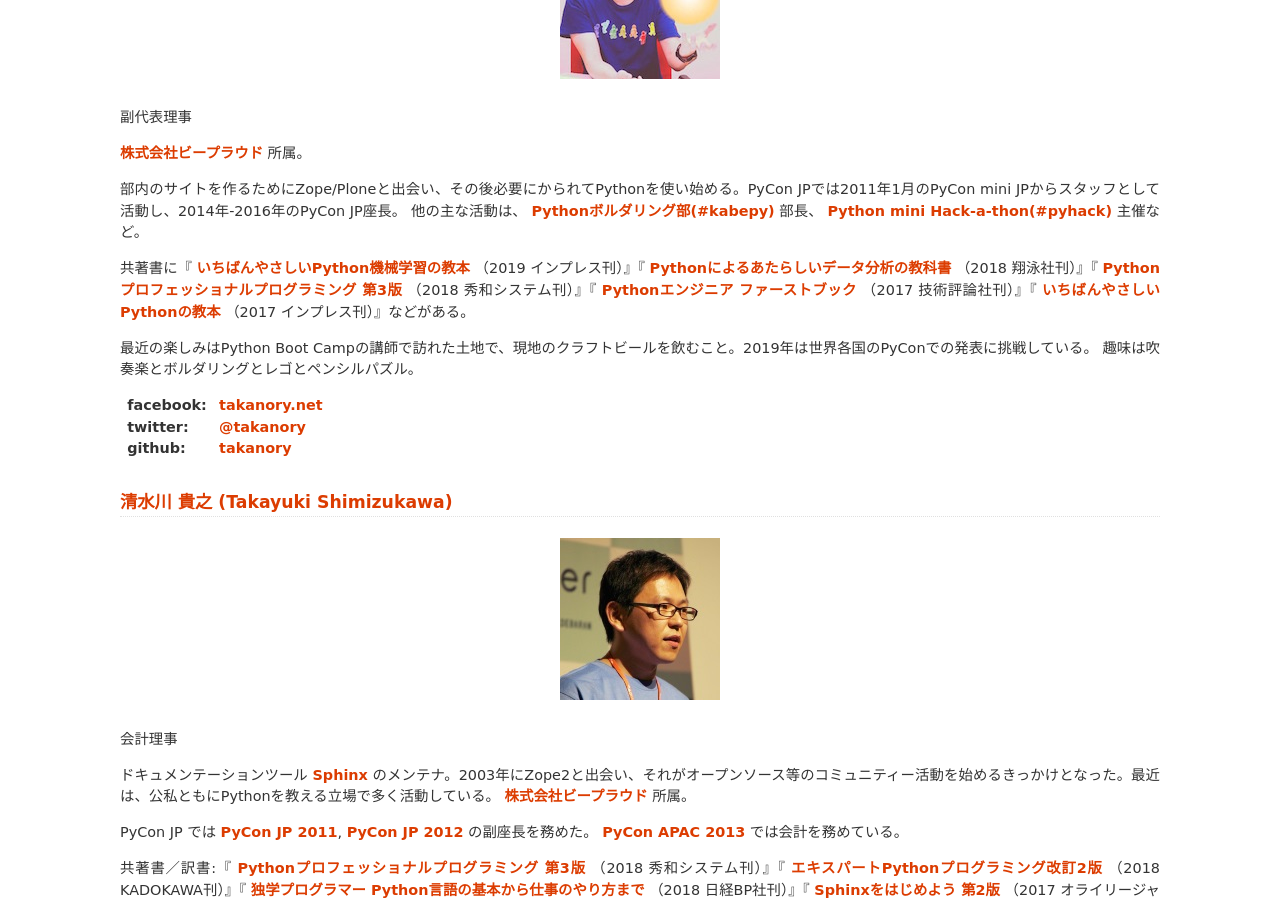
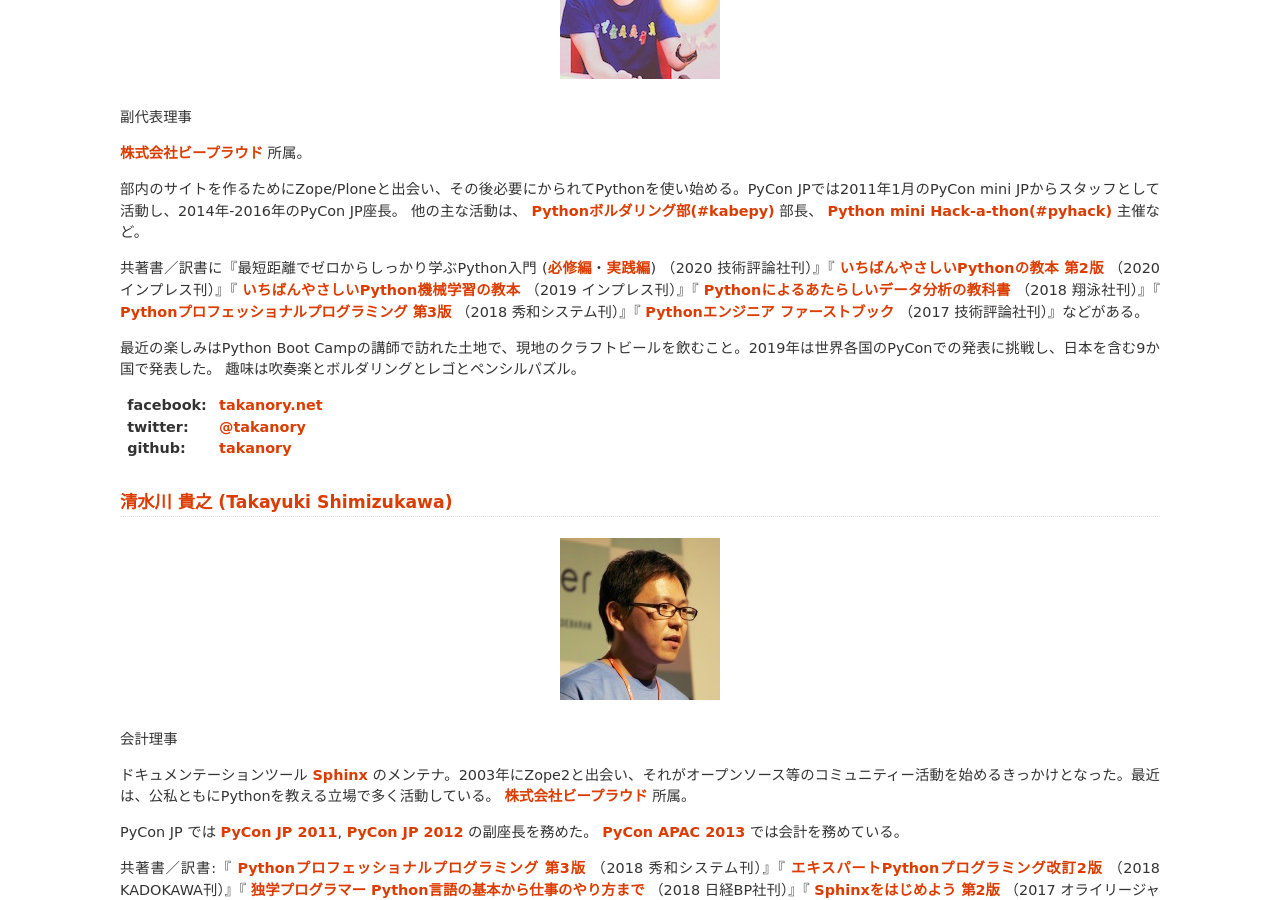
Before and after one commit to pyconjp/www.pycon.jp, a Sphinx documentation site: the page built from source/committee/board.rst, in a window 1280 px wide and 900 px high, scrolled down 1003 px. Built offline with Sphinx 7.4.7, drawn with Linux system fonts in a browser that asks for light colours.

Commit message:
update takanory's profile

```diff
--- a/source/committee/board.rst
+++ b/source/committee/board.rst
@@ -36,9 +36,9 @@ Python Web関係の業務を中心にコンサルティングや構築を手が
 他の主な活動は、 `Pythonボルダリング部(#kabepy) <http://kabepy.connpass.com/>`_ 部長、 `Python mini Hack-a-thon(#pyhack) <http://pyhack.connpass.com/>`_ 主催など。
 
 
-共著書に『 `いちばんやさしいPython機械学習の教本 <https://book.impress.co.jp/books/1118101072>`_ （2019 インプレス刊）』『 `Pythonによるあたらしいデータ分析の教科書 <https://www.shoeisha.co.jp/book/detail/9784798158341>`_ （2018 翔泳社刊）』『 `Pythonプロフェッショナルプログラミング 第3版 <https://www.shuwasystem.co.jp/products/7980html/5382.html>`__ （2018 秀和システム刊）』『 `Pythonエンジニア ファーストブック <https://gihyo.jp/book/2017/978-4-7741-9222-2>`_ （2017 技術評論社刊）』『 `いちばんやさしいPythonの教本 <https://book.impress.co.jp/books/1116101151>`_ （2017 インプレス刊）』などがある。
+共著書／訳書に『最短距離でゼロからしっかり学ぶPython入門 (`必修編 <https://gihyo.jp/book/2020/978-4-297-11570-8>`_・`実践編 <https://gihyo.jp/book/2020/978-4-297-11572-2>`_) （2020 技術評論社刊）』『 `いちばんやさしいPythonの教本 第2版 <https://book.impress.co.jp/books/1119101162>`_ （2020 インプレス刊）』『 `いちばんやさしいPython機械学習の教本 <https://book.impress.co.jp/books/1118101072>`_ （2019 インプレス刊）』『 `Pythonによるあたらしいデータ分析の教科書 <https://www.shoeisha.co.jp/book/detail/9784798158341>`_ （2018 翔泳社刊）』『 `Pythonプロフェッショナルプログラミング 第3版 <https://www.shuwasystem.co.jp/products/7980html/5382.html>`__ （2018 秀和システム刊）』『 `Pythonエンジニア ファーストブック <https://gihyo.jp/book/2017/978-4-7741-9222-2>`_ （2017 技術評論社刊）』などがある。
 
-最近の楽しみはPython Boot Campの講師で訪れた土地で、現地のクラフトビールを飲むこと。2019年は世界各国のPyConでの発表に挑戦している。
+最近の楽しみはPython Boot Campの講師で訪れた土地で、現地のクラフトビールを飲むこと。2019年は世界各国のPyConでの発表に挑戦し、日本を含む9か国で発表した。
 趣味は吹奏楽とボルダリングとレゴとペンシルパズル。
 
 :facebook: `takanory.net <https://www.facebook.com/takanory.net>`_
```
